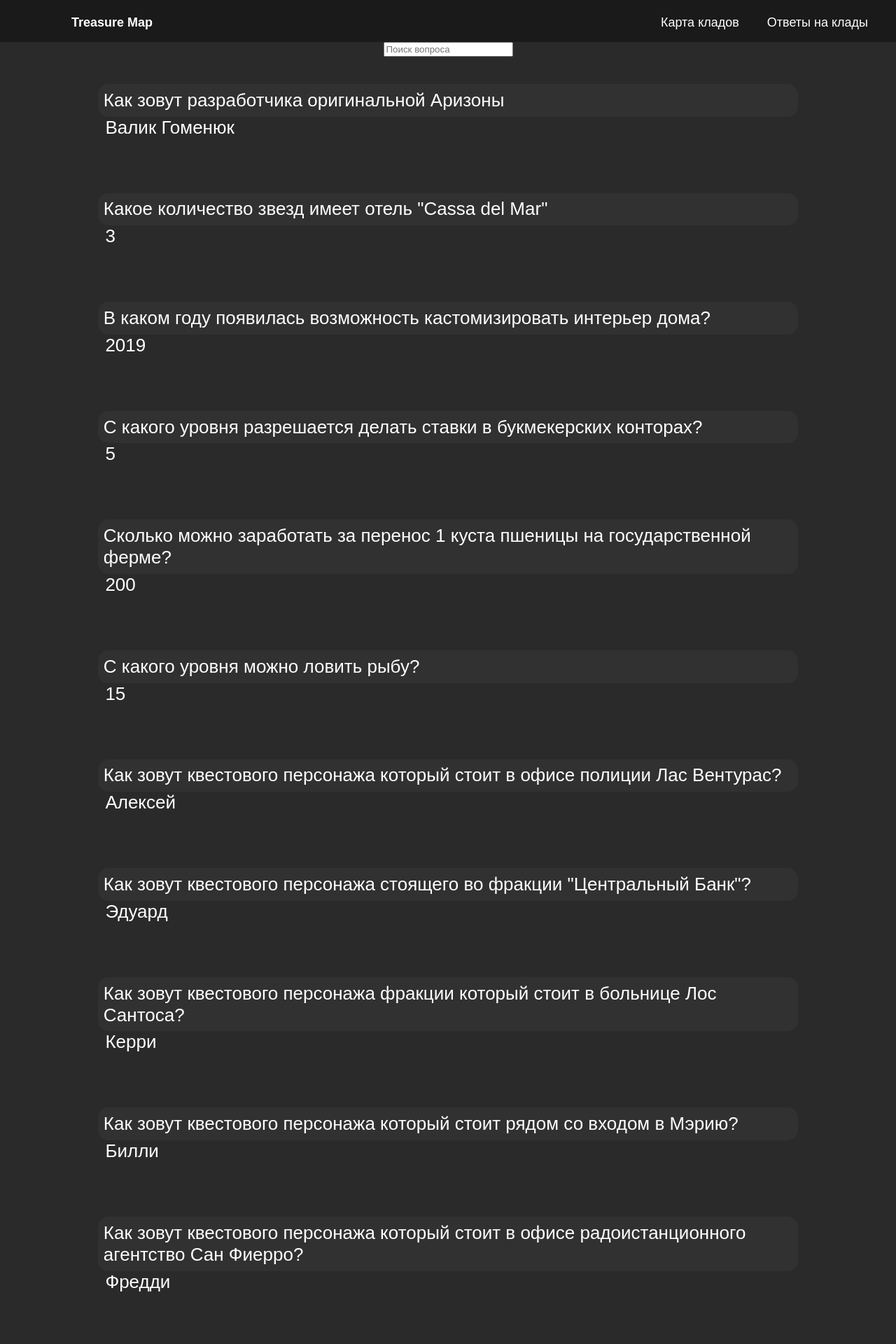
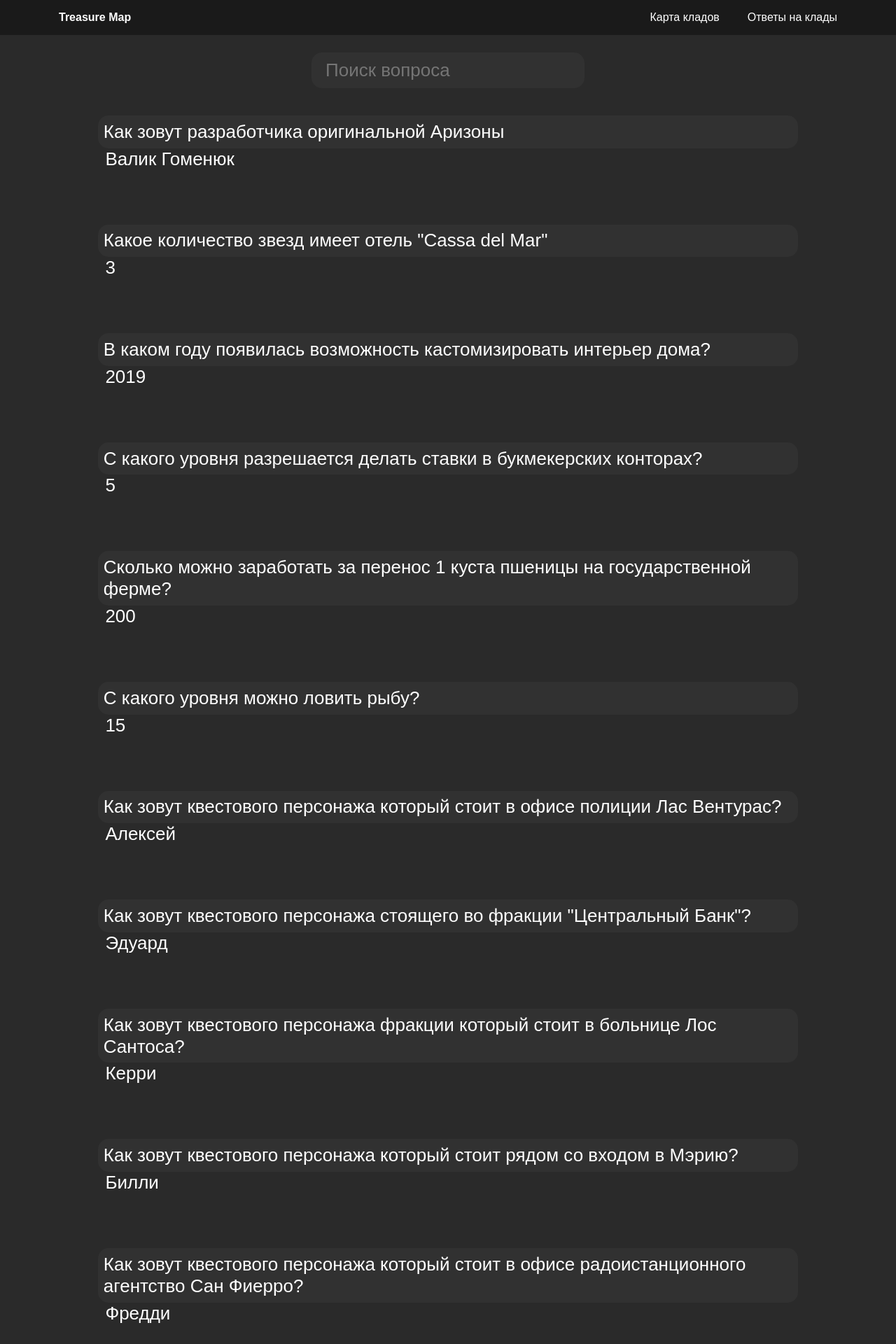
Before and after one commit to sidney31/sampTreasureMap, a Django app: page /questions/ in a window 1280 px wide. Shown: the top 1920 px of the page at 70% size. Run offline with Django 4.2, Linux system fonts and the light colour scheme; data comes from the database, SQL or seed files in the repository; some libraries are stand-ins or nearby versions.

Commit message:
add search-box, fixed header, always map w/o cut

```diff
--- a/static/css/index.css
+++ b/static/css/index.css
@@ -1,7 +1,3 @@
-::-webkit-scrollbar {
-    display: none;
-}
-
 body {
     font-family: Arial, Helvetica, sans-serif;
     padding: 0;
@@ -11,28 +7,41 @@ body {
     overflow: hidden;
 }
 
+::-webkit-scrollbar {
+    width: 0.3vw;
+    background-color: #2f2f2f;
+    pointer-events: none;
+}
+
+::-webkit-scrollbar-thumb {
+    background-color: #595959;
+    border-radius: 15px;
+}
+
 #container {
-    margin: auto auto;
+    margin-top: 50px;
     text-align: center;
     width: 100vw;
-    height: 100vh;
+    height: calc(100vh - 50px);
 }
 
 header {
+    position: fixed;
     background: #1a1a1a;
-    padding: 10px 20px;
+    display: flex;
+    flex-direction: row;
+    justify-content: space-between;
     color: white;
-    min-height: 40px;
+    height: 50px;
+    width: 100vw;
+    top: 0;
 }
 
 header a {
     float: left;
     text-decoration: none;
-    text-align: center;
     color: white;
     border-radius: 4px;
-    font-size: 18px;
-    line-height: 25px;
     padding: 10px 20px;
     transition-duration: 0.3s;
 }
@@ -45,21 +54,27 @@ header a:hover {
     float: right;
     display: flex;
     align-items: center;
+    position: relative;
+    right: 5%;
 }
 
 .logo {
     position: relative;
     left: 5%;
     font-weight: bold;
-    height: 100%;
     display: flex;
     align-items: center;
 }
 
+main {
+    width: inherit;
+    height: inherit;
+}
+
 #map-container {
     overflow: hidden;
-    width: 100vw;
-    height: 95vh;
+    width: inherit;
+    height: inherit;
     background-color: rgb(114, 138, 175);
     background-repeat: no-repeat;
     background-size: contain;
@@ -156,6 +171,7 @@ hint a div {
     padding-left: 0.4em;
     color: #ffffff;
     transition-duration: 0.3s;
+    width: max-content;
 }
 
 .answer:hover {
@@ -184,3 +200,24 @@ hint a div {
 #notification.active {
     opacity: 1;
 }
+
+.search-box {
+    width: 350px;
+    padding: 10px 20px;
+    margin-top: 25px;
+    background-color: #313131;
+    color: white;
+    outline: none;
+    border: none;
+    border-radius: 15px;
+    font-size: 26px;
+    transition-duration: 0.3s;
+}
+
+.search-box:hover {
+    background: #262626;
+}
+
+.search-box:focus {
+    background: #424242;
+}
```
